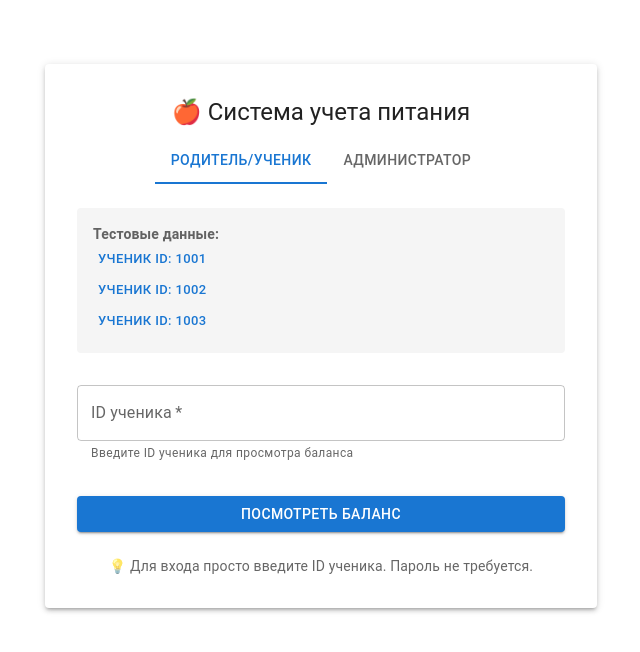
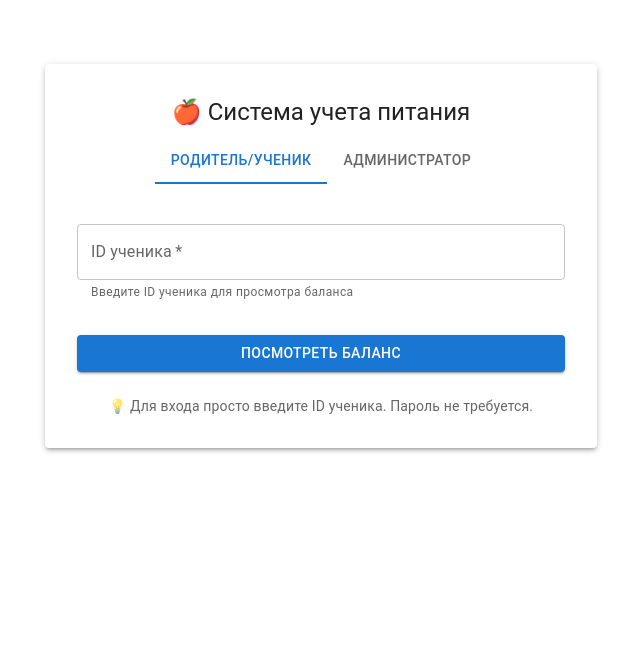
Before and after one commit to KainD0to/site_food_accounting, a React (Create React App) app in the folder frontend/: page / in a window 1280 px wide. Shown: the top 652 px of the page, without its empty margins (319-959 px from the left). Built offline with nearby package versions, Linux system fonts and the light colour scheme.

Commit message:
site fully working

```diff
--- a/frontend/src/App.js
+++ b/frontend/src/App.js
@@ -147,15 +147,6 @@ function Login({ onLogin, onError }) {
     });
   };
 
-  const handleAdminLogin = () => {
-    setFormData({
-      full_name: 'Тест админ',
-      password: '1357911Dan',
-      student_id: '',
-      userType: 'admin'
-    });
-  };
-
   const handleStudentLogin = (studentId) => {
     setFormData({
       full_name: '',
@@ -190,31 +181,6 @@ function Login({ onLogin, onError }) {
               {loginError}
             </Alert>
           )}
-
-          <Box sx={{ mb: 2, p: 2, backgroundColor: '#f5f5f5', borderRadius: 1 }}>
-            <Typography variant="body2" color="text.secondary">
-              <strong>Тестовые данные:</strong><br/>
-              {tabValue === 0 ? (
-                <>
-                  <Button onClick={() => handleStudentLogin('1001')} size="small" disabled={loading}>
-                    Ученик ID: 1001
-                  </Button>
-                  <br/>
-                  <Button onClick={() => handleStudentLogin('1002')} size="small" disabled={loading}>
-                    Ученик ID: 1002
-                  </Button>
-                  <br/>
-                  <Button onClick={() => handleStudentLogin('1003')} size="small" disabled={loading}>
-                    Ученик ID: 1003
-                  </Button>
-                </>
-              ) : (
-                <Button onClick={handleAdminLogin} size="small" disabled={loading}>
-                  Админ: Тест админ / 1357911Dan
-                </Button>
-              )}
-            </Typography>
-          </Box>
 
           <Box component="form" onSubmit={handleSubmit} sx={{ mt: 1 }}>
             {tabValue === 0 ? (
```
